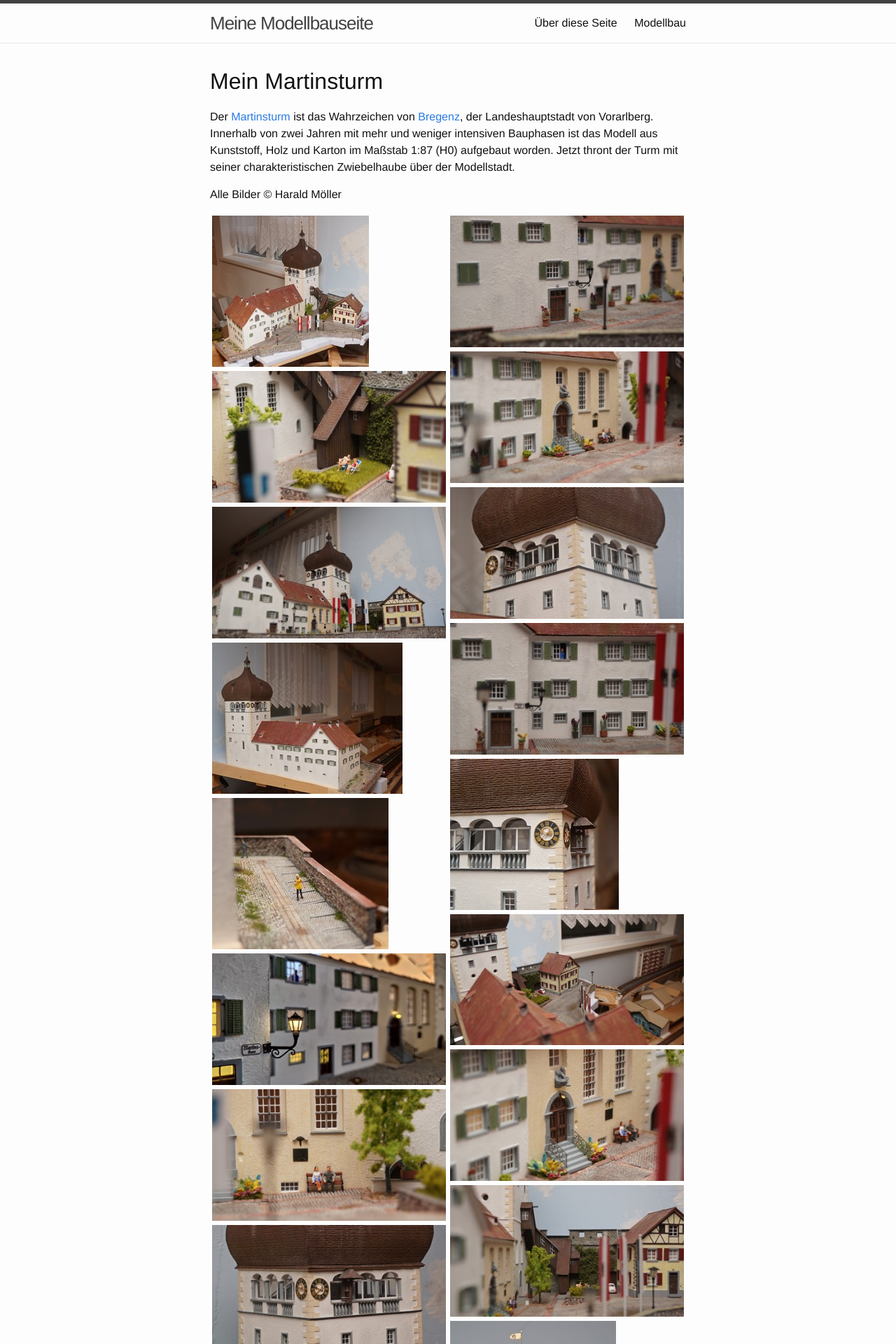
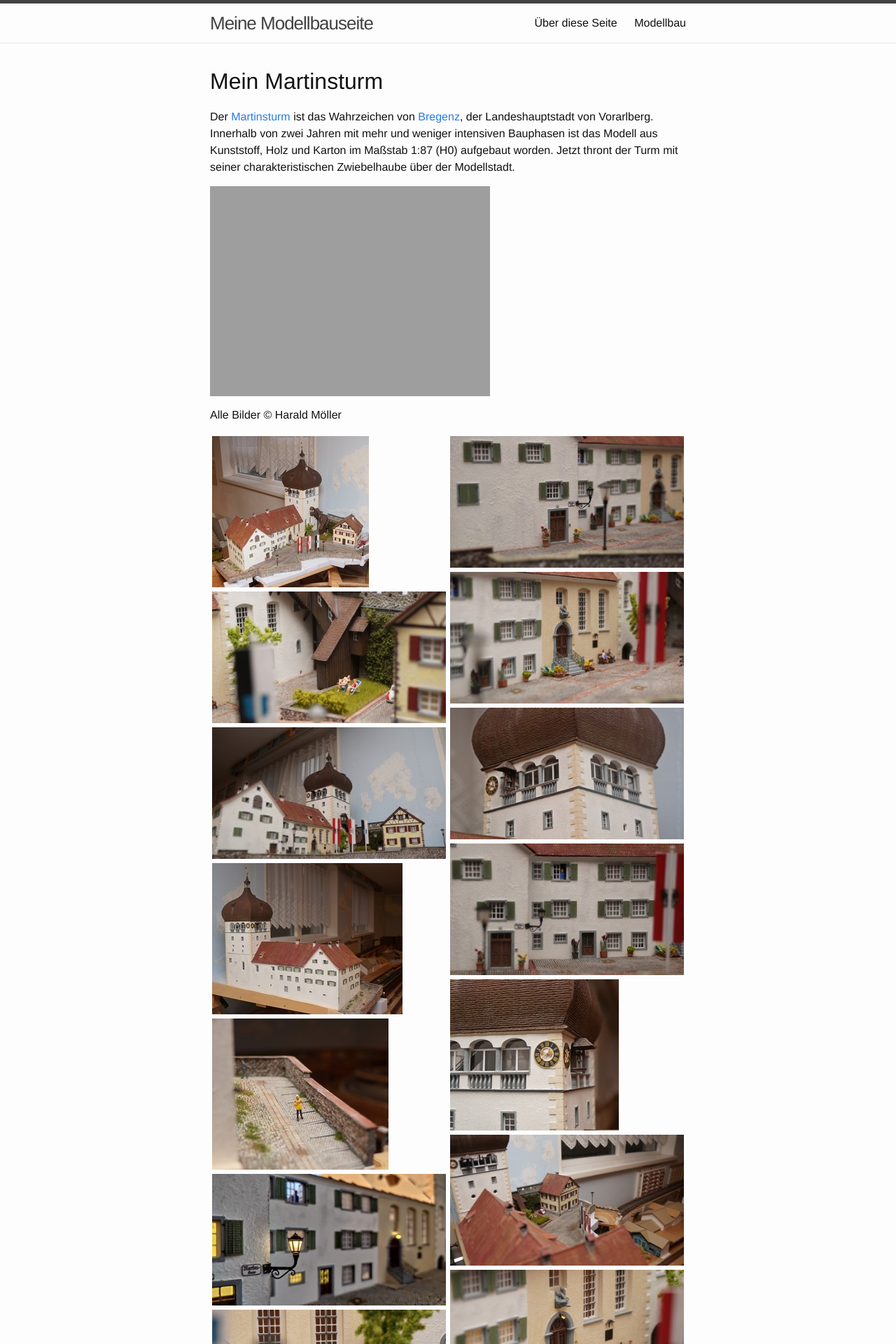
Before and after one commit to HarMol00/homepage, a Jekyll site: the page built from modelling/martinsturm.md, in a window 1280 px wide. Shown: the top 1920 px of the page at 70% size. Built offline with Jekyll 4.4.1, drawn with Linux system fonts in a browser that asks for light colours; comment, search, counter and statistics services are not loaded.

Commit message:
test image from gallery

```diff
--- a/modelling/martinsturm.md
+++ b/modelling/martinsturm.md
@@ -7,6 +7,8 @@
 
 Der <a href="http://www.martinsturmbregenz.at/">Martinsturm</a> ist das Wahrzeichen von <a href="https://www.bregenz.travel">Bregenz</a>, der Landeshauptstadt von Vorarlberg. Innerhalb von zwei Jahren mit mehr und weniger intensiven Bauphasen ist das Modell aus Kunststoff, Holz und Karton im Maßstab 1:87 (H0) aufgebaut worden. Jetzt thront der Turm mit seiner charakteristischen Zwiebelhaube über der Modellstadt.
 
+[![Bilder Martinsturm](https://harmol00.github.io/gallery/media/original/Martinsturm/Martinsturm18.jpg)](https://harmol00.github.io/gallery/Martinsturm.html)
+
 Alle Bilder © Harald Möller
 
 {% include gallery-layout.html gallery=site.data.galleries.martinsturm %}
```
